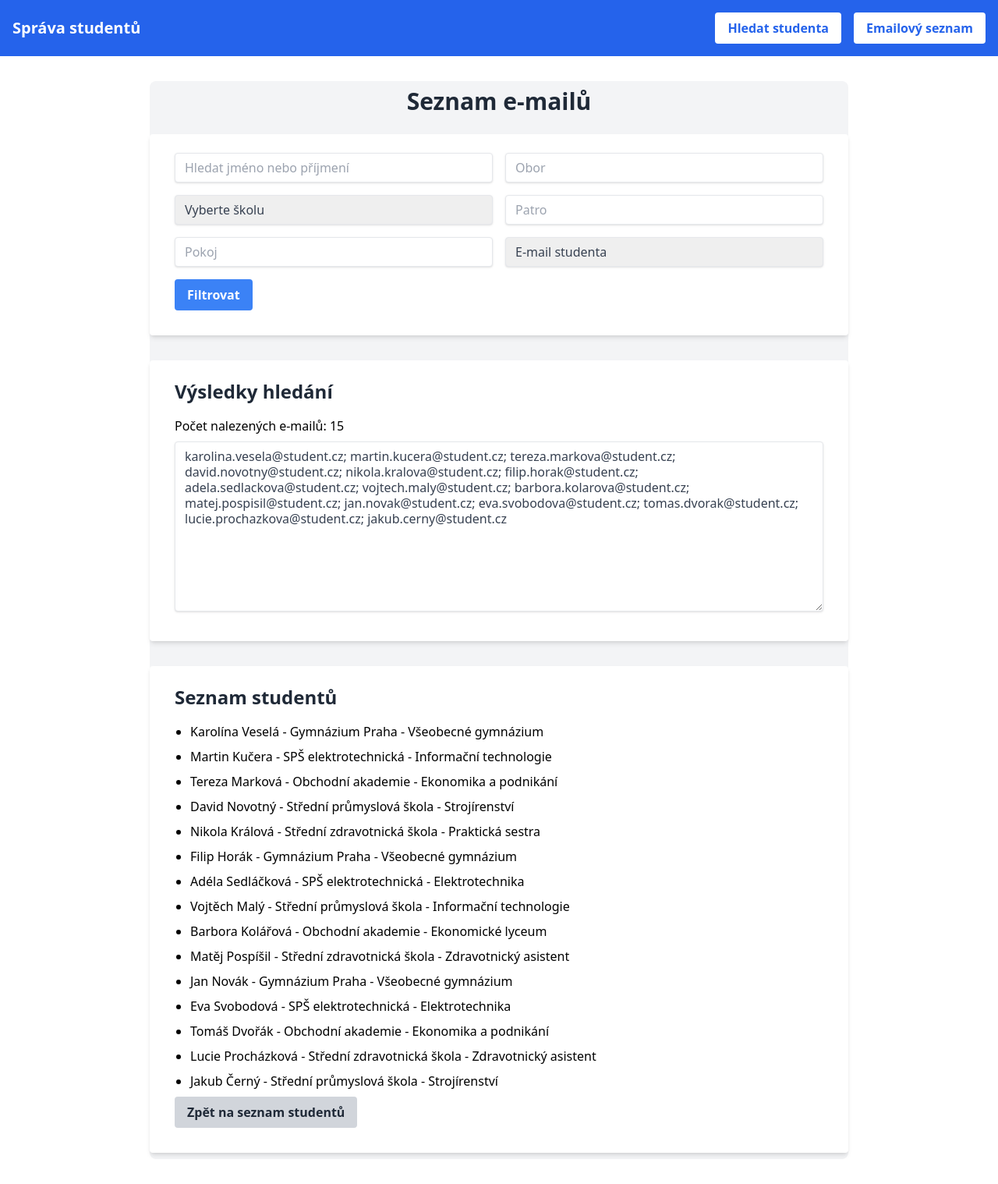
After one commit to Marty808s/Intrak_demo_dema_dema, a Flask app: page /email_list in a window 1280 px wide. The commit adds this page. Shown: the whole page at 78% size. Run offline with Flask 3, Linux system fonts and the light colour scheme; parts of the project's set-up code (start-up, migrations or seed data) failed here and were passed over; some libraries are stand-ins or nearby versions.

Commit message:
email list

```diff
--- a/app.py
+++ b/app.py
@@ -382,25 +382,27 @@ def edit_student(id):
         else:
             # Aktualizace studenta
             try:
-                student.update({
-                    'jmeno': request.form.get('jmeno', student['jmeno']),
-                    'prijmeni': request.form.get('prijmeni', student['prijmeni']),
-                    'datum_narozeni': request.form.get('datum_narozeni', student['datum_narozeni']),
-                    'patro': request.form.get('patro', student['patro']),
+                students[id].update({
+                    'jmeno': request.form['jmeno'],
+                    'prijmeni': request.form['prijmeni'],
+                    'datum_narozeni': request.form['datum_narozeni'],
+                    'patro': request.form['patro'],
+                    'pokoj': request.form['pokoj'],
                     'matka': {
-                        'jmeno': request.form.get('matka_jmeno', student['matka']['jmeno']),
-                        'telefon': request.form.get('matka_telefon', student['matka']['telefon']),
-                        'email': request.form.get('matka_email', student['matka']['email'])
+                        'jmeno': request.form['matka_jmeno'],
+                        'telefon': request.form['matka_telefon'],
+                        'email': request.form['matka_email']
                     },
                     'otec': {
-                        'jmeno': request.form.get('otec_jmeno', student['otec']['jmeno']),
-                        'telefon': request.form.get('otec_telefon', student['otec']['telefon']),
-                        'email': request.form.get('otec_email', student['otec']['email'])
+                        'jmeno': request.form['otec_jmeno'],
+                        'telefon': request.form['otec_telefon'],
+                        'email': request.form['otec_email']
                     },
-                    'email': request.form.get('email', student['email']),
-                    'skola': request.form.get('skola', student['skola']),
-                    'rocnik': int(request.form.get('rocnik', student['rocnik'])),
-                    'obor': request.form.get('obor', student['obor'])
+                    'email': request.form['email'],
+                    'telefon': request.form['telefon'],
+                    'skola': request.form['skola'],
+                    'rocnik': int(request.form['rocnik']),
+                    'obor': request.form['obor']
                 })
                 flash('Údaje studenta byly úspěšně aktualizovány.', 'success')
             except KeyError as e:
@@ -451,5 +453,43 @@ def search_student():
 
     return render_template('search_student.html', results=results, skoly=skoly)
 
+@app.route('/email_list', methods=['GET'])
+def email_list():
+    query = request.args.get('query', '').lower()
+    obor = request.args.get('obor', '').lower()
+    skola = request.args.get('skola', '').lower()
+    patro = request.args.get('patro', '')
+    pokoj = request.args.get('pokoj', '').lower()
+    email_type = request.args.get('email_type', 'student')
+
+    student_list = list(students.values())
+    skoly = sorted(set(student.get('skola', '') for student in student_list if isinstance(student, dict)))
+
+    results = student_list
+
+    if query:
+        results = [s for s in results if isinstance(s, dict) and (query in s.get('jmeno', '').lower() or query in s.get('prijmeni', '').lower())]
+    if obor:
+        results = [s for s in results if isinstance(s, dict) and obor in s.get('obor', '').lower()]
+    if skola:
+        results = [s for s in results if isinstance(s, dict) and skola in s.get('skola', '').lower()]
+    if patro:
+        results = [s for s in results if isinstance(s, dict) and str(s.get('patro', '')) == patro]
+    if pokoj:
+        results = [s for s in results if isinstance(s, dict) and pokoj in str(s.get('pokoj', '')).lower()]
+
+    if email_type == 'student':
+        emails = [s['email'] for s in results if 'email' in s]
+    elif email_type == 'matka':
+        emails = [s['matka']['email'] for s in results if 'matka' in s and 'email' in s['matka']]
+    elif email_type == 'otec':
+        emails = [s['otec']['email'] for s in results if 'otec' in s and 'email' in s['otec']]
+    else:
+        emails = []
+
+    email_list = '; '.join(emails)
+
+    return render_template('email_list.html', results=results, skoly=skoly, email_list=email_list)
+
 if __name__ == '__main__':
     app.run(debug=True)
--- /dev/null
+++ b/templates/email_list.html
@@ -0,0 +1,66 @@
+<!DOCTYPE html>
+<html lang="cs">
+<head>
+    <meta charset="UTF-8">
+    <meta name="viewport" content="width=device-width, initial-scale=1.0">
+    <script src="https://cdn.tailwindcss.com"></script>
+
+</head>
+<body>
+    <nav class="bg-blue-600 text-white p-4">
+        <div class="container mx-auto flex justify-between items-center">
+            <a href="{{ url_for('index') }}" class="text-xl font-bold">Správa studentů</a>
+            <div class="flex items-center gap-4">
+                <a href="{{ url_for('search_student') }}" class="bg-white text-blue-600 hover:bg-blue-100 font-bold py-2 px-4 rounded">
+                    Hledat studenta
+                </a>
+                <a href="{{ url_for('email_list') }}" class="bg-white text-blue-600 hover:bg-blue-100 font-bold py-2 px-4 rounded">
+                    Emailový seznam
+                </a>
+            </div>
+        </div>
+    </nav>
+    <div class="max-w-4xl mx-auto bg-gray-100 my-8 rounded-lg py-2">
+        <h1 class="text-3xl font-bold mb-6 text-center text-gray-800">Seznam e-mailů</h1>
+
+        <form method="GET" action="{{ url_for('email_list') }}" class="mb-8 bg-white shadow-md rounded px-8 pt-6 pb-8">
+            <div class="grid grid-cols-1 md:grid-cols-2 gap-4">
+                <input type="text" name="query" placeholder="Hledat jméno nebo příjmení" class="shadow appearance-none border rounded w-full py-2 px-3 text-gray-700 leading-tight focus:outline-none focus:shadow-outline">
+                <input type="text" name="obor" placeholder="Obor" class="shadow appearance-none border rounded w-full py-2 px-3 text-gray-700 leading-tight focus:outline-none focus:shadow-outline">
+                <select name="skola" class="shadow appearance-none border rounded w-full py-2 px-3 text-gray-700 leading-tight focus:outline-none focus:shadow-outline">
+                    <option value="">Vyberte školu</option>
+                    {% for skola in skoly %}
+                    <option value="{{ skola }}">{{ skola }}</option>
+                    {% endfor %}
+                </select>
+                <input type="text" name="patro" placeholder="Patro" class="shadow appearance-none border rounded w-full py-2 px-3 text-gray-700 leading-tight focus:outline-none focus:shadow-outline">
+                <input type="text" name="pokoj" placeholder="Pokoj" class="shadow appearance-none border rounded w-full py-2 px-3 text-gray-700 leading-tight focus:outline-none focus:shadow-outline">
+                <select name="email_type" class="shadow appearance-none border rounded w-full py-2 px-3 text-gray-700 leading-tight focus:outline-none focus:shadow-outline">
+                    <option value="student">E-mail studenta</option>
+                    <option value="matka">E-mail matky</option>
+                    <option value="otec">E-mail otce</option>
+                </select>
+            </div>
+            <div class="mt-4">
+                <button type="submit" class="bg-blue-500 hover:bg-blue-700 text-white font-bold py-2 px-4 rounded focus:outline-none focus:shadow-outline">Filtrovat</button>
+            </div>
+        </form>
+
+        <div class="bg-white shadow-md rounded px-8 pt-6 pb-8 mb-8">
+            <h2 class="text-2xl font-bold mb-4 text-gray-800">Výsledky hledání</h2>
+            <p class="mb-2">Počet nalezených e-mailů: {{ email_list.count(';') + 1 if email_list else 0 }}</p>
+            <textarea rows="10" class="shadow appearance-none border rounded w-full py-2 px-3 text-gray-700 leading-tight focus:outline-none focus:shadow-outline" readonly>{{ email_list }}</textarea>
+        </div>
+
+        <div class="bg-white shadow-md rounded px-8 pt-6 pb-8">
+            <h2 class="text-2xl font-bold mb-4 text-gray-800">Seznam studentů</h2>
+            <ul class="list-disc pl-5">
+            {% for student in results %}
+                <li class="mb-2">{{ student.jmeno }} {{ student.prijmeni }} - {{ student.skola }} - {{ student.obor }}</li>
+            {% endfor %}
+            </ul>
+            <a href="{{ url_for('index') }}" class="inline-block bg-gray-300 hover:bg-gray-400 text-gray-800 font-bold py-2 px-4 rounded">Zpět na seznam studentů</a>
+        </div>
+    </div>
+</body>
+</html>
```
Also changed, not shown: templates/index.html (+8 -3 lines), templates/search_student.html (+8 -3 lines).
